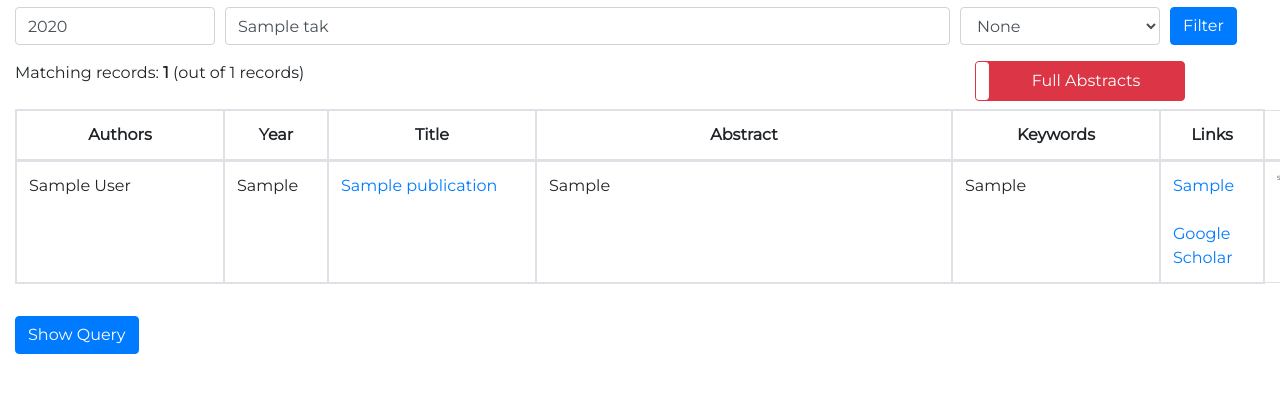
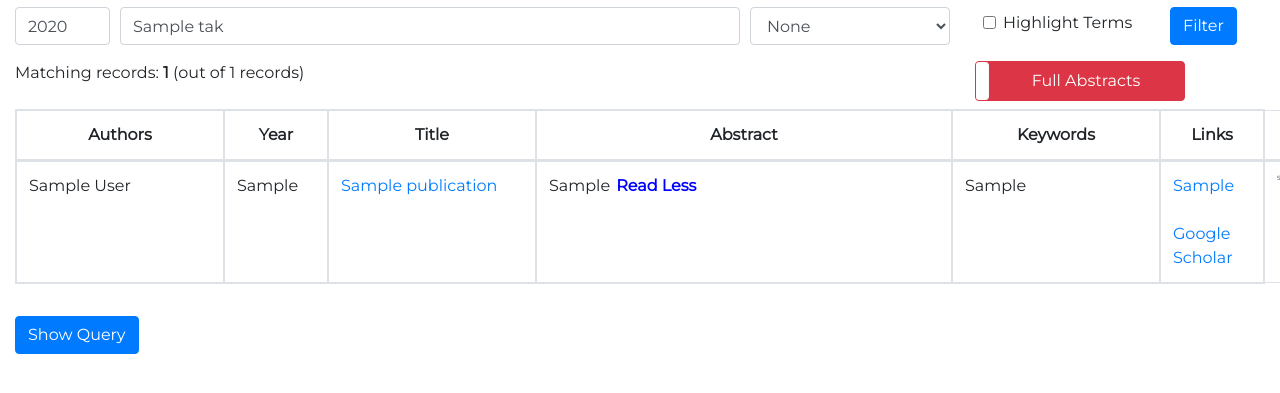
Before and after one commit to edtechhub/spud, a Django app: template publications/templates/publications/index.html in a window 1280 px wide; the page is wider, and only the part inside the window is pictured. Shown: the part 43-436 px from the top of that part. Run offline with Django 3.2, Linux system fonts and the light colour scheme; tables that the repository leaves empty hold one stand-in row (values such as "Sample post"); the template is opened without the code that fills it: values that come from a table or form of the project are taken from there, most other values are stand-ins (such as "Sample title", 1, 10 or a date in 2020); some libraries are stand-ins or nearby versions.

Commit message:
highlight on/off switch added to form

```diff
--- a/publications/templates/publications/index.html
+++ b/publications/templates/publications/index.html
@@ -40,11 +40,11 @@
         <input name="auth" type="hidden" value="{{ auth }}">
         <div class="form-row">
 
-          <div class="col-md-2">
+          <div class="col-md-1">
             <input type="number" step="1" class="form-control" name="year" value="{{ year }}" placeholder="year">
           </div>
 
-          <div class="col-md-7">
+          <div class="col-md-6">
             <input type="text" class="form-control" name="tak" value="{{ tak }}" placeholder="query">
           </div>
 
@@ -59,6 +59,13 @@
                 {% endif %}
               {% endfor %}
             </select>
+          </div>
+
+          <div class="col-md-2 pl-5 pt-1">
+            <input class="form-check-input" type="checkbox" id="highlight-checkbox" name="highlight" {% if highlight_keywords %} checked {% endif %}>
+            <label class="form-check-label" for="highlight-checkbox">
+              Highlight Terms
+            </label>
           </div>
 
           <div class="col-md-1">
@@ -120,14 +127,26 @@
                 <td class="col-1"> {{ publication.year }} </td>
                 <td class="col-2 highlighter">
                   <a href="{% url 'showrecord'%}?auth={{ auth }}&id={{ publication.id }}" target="_blank">
-                    {{ publication.title|check_availablity|replace_highlighted }}
+                    {% if highlight_keywords %}
+                      {{ publication.title|check_availablity|replace_highlighted }}
+                    {% else %}
+                      {{ publication.title|check_availablity }}
+                    {% endif %}
                   </a>
                 </td>
                 <td class="col-4 highlighter addReadMore showlesscontent">
-                  {{ publication.abstract|check_availablity|replace_highlighted }}
+                  {% if highlight_keywords %}
+                    {{ publication.abstract|check_availablity|replace_highlighted }}
+                  {% else %}
+                    {{ publication.abstract|check_availablity }}
+                  {% endif %}
                 </td>
                 <td class="col-2 highlighter wrap">
-                  {{ publication.keywords|check_availablity|replace_highlighted }}
+                  {% if highlight_keywords %}
+                    {{ publication.keywords|check_availablity|replace_highlighted }}
+                  {% else %}
+                    {{ publication.keywords|check_availablity }}
+                  {% endif %}
                 </td>
                 <td class="col-1 wrap">
                   {% if publication.doi %}
--- a/publications/views.py
+++ b/publications/views.py
@@ -18,6 +18,9 @@ def index(request):
 	year = request.GET.get('year', '').strip()
 	tak = request.GET.get('tak', '').strip()
 	with_filter = request.GET.get('with', '')
+
+	highlight_keywords = request.GET.get('highlight', 'off')
+	highlight_keywords = True if highlight_keywords == "on" else False
 
 	# if none of the paramter is given then move it to Zimbabwe
 	if not (year or tak or with_filter):
@@ -62,9 +65,10 @@ def index(request):
 		'with_filter': with_filter,
 		'WITH_FILTERS': settings.WITH_FILTERS.keys(),
 
+		'highlight_keywords': highlight_keywords,
+
 		'auth': settings.AUTH_KEY,
 		'q__q': q__q,
-
 	}
 
 	return render(request, 'publications/index.html', context)
--- a/static/css/publications.css
+++ b/static/css/publications.css
@@ -73,3 +73,7 @@ body {
 .tooltip-inner {
 	max-width: 200px !important;
 }
+
+.form-check-label {
+	cursor: pointer;
+}
```
